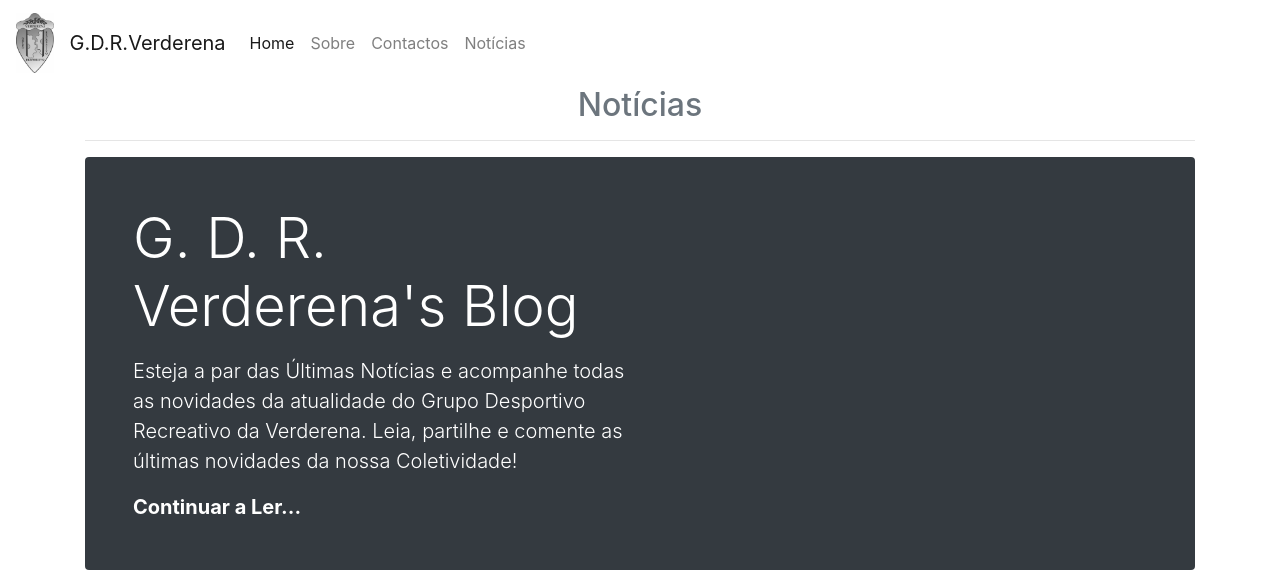
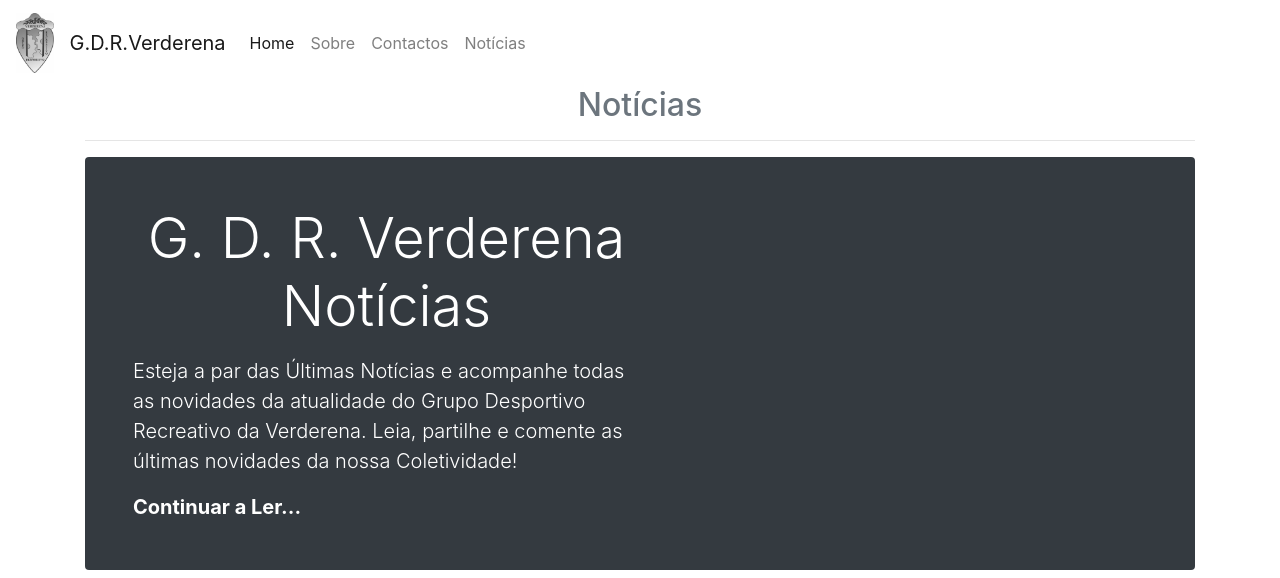
Before and after one commit to GDR-Verderena/gdr-verderena.github.io, a Jekyll site: the page built from blog/index.html, in a window 1280 px wide and 900 px high, cut to the strip 0-578 px from the top of the window. Built offline with Jekyll 4.4.1, drawn with Linux system fonts in a browser that asks for light colours.

Commit message:
Update index.html

```diff
--- a/blog/index.html
+++ b/blog/index.html
@@ -1,6 +1,6 @@
 ---
 layout: default
-title: G. D. R. Verderena's Blog
+title: G. D. R. Verderena  Notícias
 ---
 
 <div class="text-center">
@@ -10,7 +10,7 @@
 
 <div class="jumbotron p-4 p-md-5 text-white rounded bg-dark">
   <div class="col-md-6 px-0">
-    <h3 class="display-4 ">{{ page.title }}</h3>
+    <h3 class="display-4 text-center ">{{ page.title }}</h3>
     <p class="lead my-3">
       Esteja a par das Últimas Notícias e acompanhe todas as novidades da atualidade do Grupo Desportivo Recreativo da Verderena. Leia, partilhe e comente as últimas novidades da nossa Coletividade!
     </p>
```
